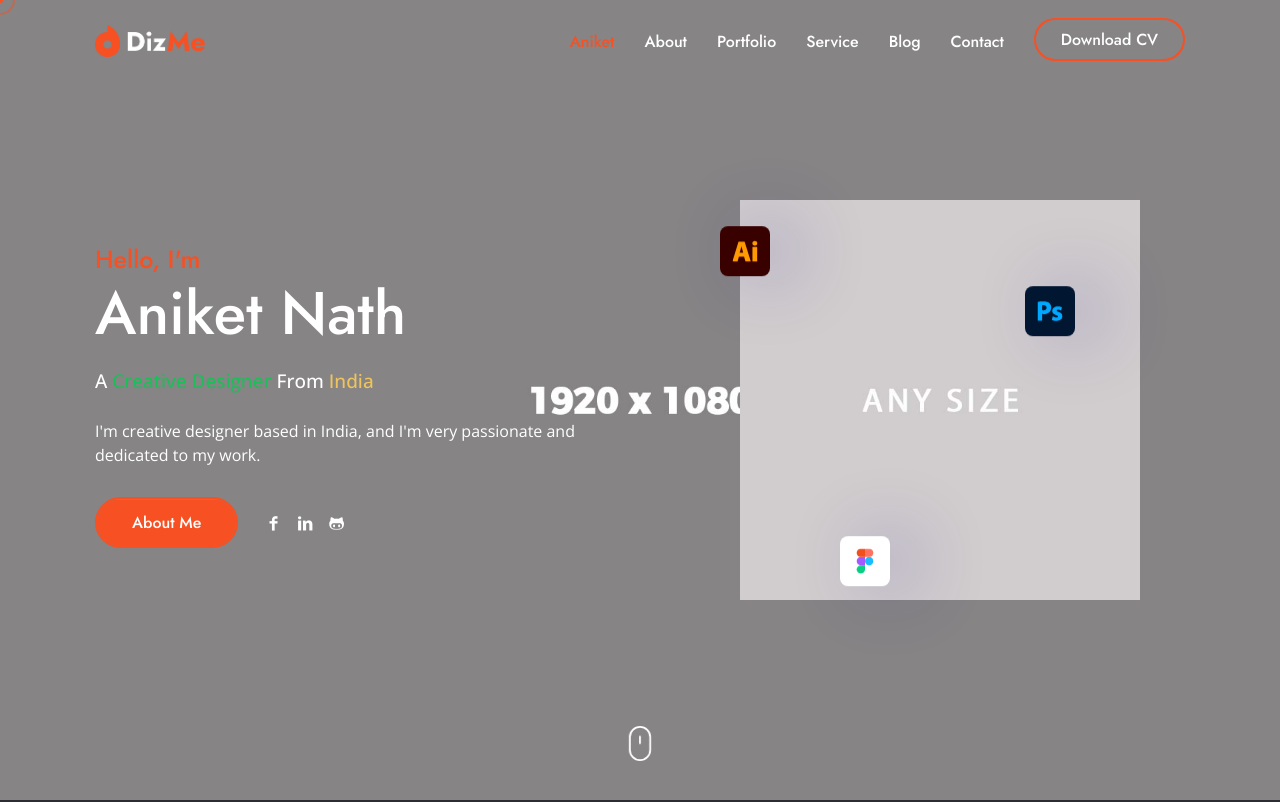
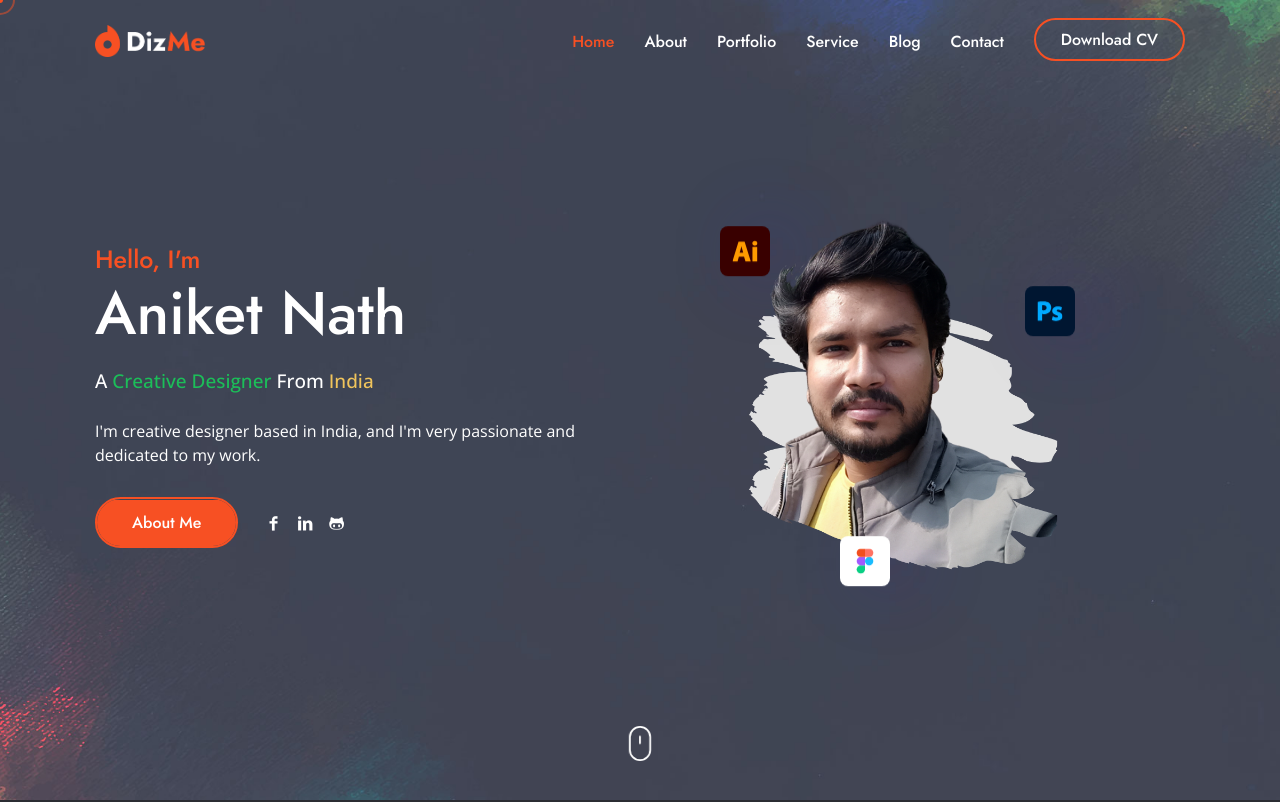
Before and after one commit to aniket2001github/Personal_portfolio, a plain HTML site: page index.html in a window 1280 px wide. Shown: the top 802 px of the page. Drawn offline with nearby package versions, Linux system fonts and the light colour scheme; no server answers.

Commit message:
Major changes

```diff
--- a/index.html
+++ b/index.html
@@ -57,7 +57,7 @@
 			<div class="dropdown">
 				<div class="dropdown_inner">
 					<ul class="anchor_nav">
-						<li class="current"><a href="#home">Aniket</a></li>
+						<li class="current"><a href="#home">Home</a></li>
 						<li><a href="#about">About</a></li>
 						<li><a href="#portfolio">Portfolio</a></li>
 						<li><a href="#service">Service</a></li>
@@ -80,7 +80,7 @@
 					</div>
 					<div class="menu">
 						<ul class="anchor_nav">
-							<li class="current"><a href="#home">Aniket</a></li>
+							<li class="current"><a href="#home">Home</a></li>
 							<li><a href="#about">About</a></li>
 							<li><a href="#portfolio">Portfolio</a></li>
 							<li><a href="#service">Service</a></li>
@@ -97,7 +97,7 @@
 		<!-- HERO -->
 		<div class="dizme_tm_section" id="home">
 			<div class="dizme_tm_hero">
-				<div class="background" data-img-url="img/slider/2.jpg"></div>
+				<div class="background" data-img-url="img/about/hero-bg.jpg"></div>
 				<div class="container">
 					<div class="content">
 						<div class="details">
@@ -129,7 +129,7 @@
 						</div>
 						<div class="avatar">
 							<div class="image">
-								<img src="img/slider/avatar.jpg" alt="" />
+								<img src="img/slider/my-image.png" alt="" />
 								<span class="skills illustrator anim_moveBottom"><img class="svg" src="img/svg/skills/illustrator.svg" alt="" /></span>
 								<span class="skills photoshop anim_moveBottom"><img class="svg" src="img/svg/skills/photoshop.svg" alt="" /></span>
 								<span class="skills figma anim_moveBottom"><img class="svg" src="img/svg/skills/figma.svg" alt="" /></span>
```
Also changed, not shown: img/about/hero-bg.jpg (added), img/slider/my-image.png (added).
